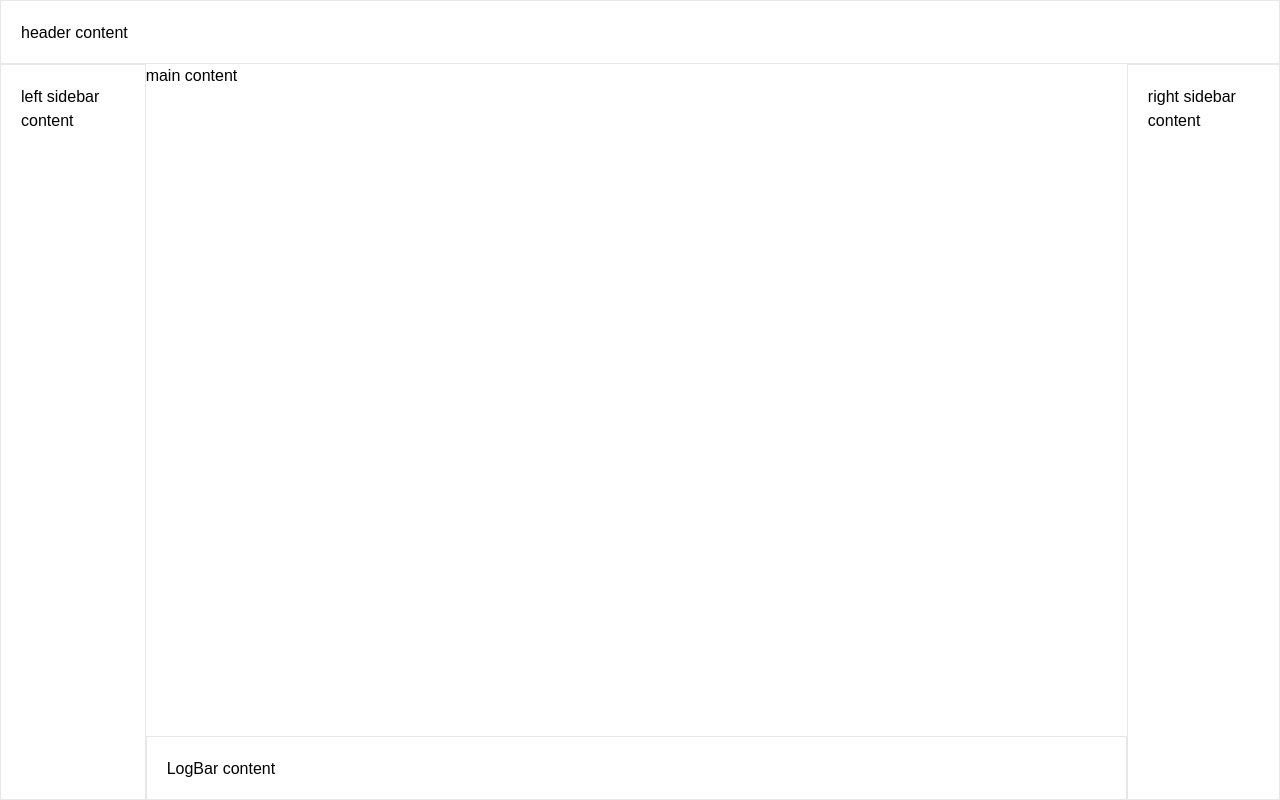
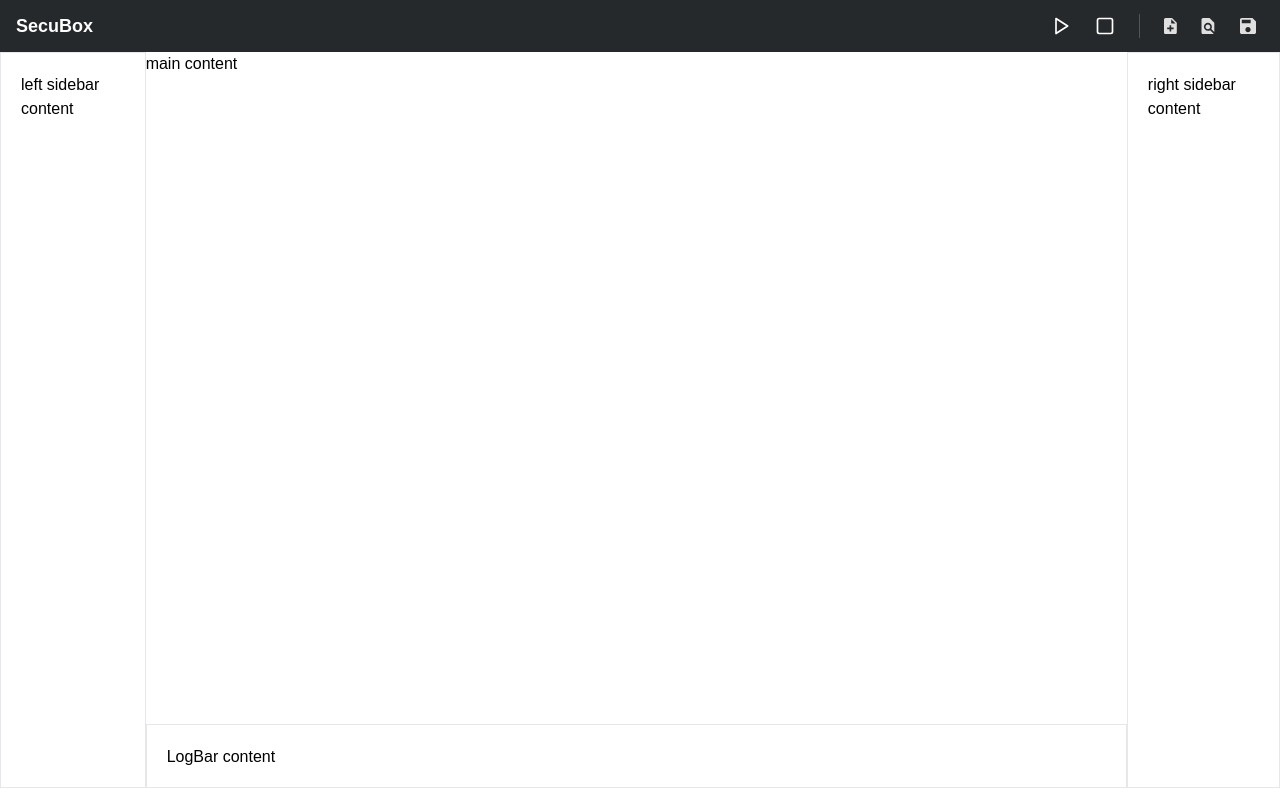
Before and after one commit to mjgwon24/secubox-front, a Next.js app: page / in a window 1280 px wide. Built offline with nearby package versions, Linux system fonts and the light colour scheme; a web font is replaced by a local one.

Commit message:
feat: 헤더 ui작업

```diff
--- a/app/components/header/Header.jsx
+++ b/app/components/header/Header.jsx
@@ -1,7 +1,39 @@
+"use client"
+import { Play, Pause, Square, Maximize2, Search, Download, FileSearch, FileSearchIcon } from "lucide-react"
+import { useState } from "react"
+import { FileAddIcon } from "../icons/FileAddIcon"
+import { SearchIcon } from "../icons/SearchIcon"
+import { FileSaveIcon } from "../icons/FileSaveIcon"
 export const Header = () => {
+    const [isPlaying, setIsPlaying] = useState(false)
+
     return (
-        <div className="border p-5 h-16">
-            header content
+        <div className="w-full bg-primary text-white">
+            <div className="flex items-center justify-between px-4 py-2">
+        <div className="text-lg font-semibold">SecuBox</div>
+        <div className="flex items-center gap-2">
+          <button
+            onClick={() => setIsPlaying(!isPlaying)}
+            className="p-2 hover:bg-gray-700 rounded transition-colors"
+            aria-label={isPlaying ? "Pause" : "Play"}
+          >
+            {isPlaying ? <Pause size={20} /> : <Play size={20} />}
+          </button>
+          <button className="p-2 hover:bg-gray-700 rounded transition-colors" aria-label="Stop">
+            <Square size={20} />
+          </button>
+          <div className="w-px h-6 bg-gray-600 mx-2" />
+          <button className="p-2 hover:bg-gray-700 rounded transition-colors" aria-label="Fullscreen">
+            <FileAddIcon/>
+          </button>
+          <button className="p-2 hover:bg-gray-700 rounded transition-colors" aria-label="Search">
+            <SearchIcon />
+          </button>
+          <button className="p-2 hover:bg-gray-700 rounded transition-colors" aria-label="Download">
+            <FileSaveIcon />
+          </button>
+        </div>
+      </div>
         </div>
     );
 }
--- /dev/null
+++ b/app/components/icons/FileAddIcon.jsx
@@ -0,0 +1,19 @@
+import React from "react"
+
+export function FileAddIcon({ width = 13, height = 16, fill = "#DFDFDF", className = "",onAdd }) {
+  return (
+    <svg
+      width={width}
+      height={height}
+      viewBox="0 0 13 16"
+      fill="none"
+      xmlns="http://www.w3.org/2000/svg"
+      className={className}
+    >
+      <path
+        d="M8 0H1.6C0.72 0 0.00800018 0.72 0.00800018 1.6L0 14.4C0 15.28 0.712 16 1.592 16H11.2C12.08 16 12.8 15.28 12.8 14.4V4.8L8 0ZM9.6 11.2H7.2V13.6H5.6V11.2H3.2V9.6H5.6V7.2H7.2V9.6H9.6V11.2ZM7.2 5.6V1.2L11.6 5.6H7.2Z"
+        fill={fill}
+      />
+    </svg>
+  )
+}
--- /dev/null
+++ b/app/components/icons/FileSaveIcon.jsx
@@ -0,0 +1,19 @@
+import React from "react"
+
+export function FileSaveIcon({ width = 16, height = 16, fill = "#DFDFDF", className = "",onSave }) {
+  return (
+    <svg
+      width={width}
+      height={height}
+      viewBox="0 0 16 16"
+      fill="none"
+      xmlns="http://www.w3.org/2000/svg"
+      className={className}
+    >
+      <path
+        d="M12.4444 0H1.77778C0.791111 0 0 0.8 0 1.77778V14.2222C0 15.2 0.791111 16 1.77778 16H14.2222C15.2 16 16 15.2 16 14.2222V3.55556L12.4444 0ZM8 14.2222C6.52444 14.2222 5.33333 13.0311 5.33333 11.5556C5.33333 10.08 6.52444 8.88889 8 8.88889C9.47556 8.88889 10.6667 10.08 10.6667 11.5556C10.6667 13.0311 9.47556 14.2222 8 14.2222ZM10.6667 5.33333H1.77778V1.77778H10.6667V5.33333Z"
+        fill={fill}
+      />
+    </svg>
+  )
+}
--- /dev/null
+++ b/app/components/icons/SearchIcon.jsx
@@ -0,0 +1,19 @@
+import React from "react"
+
+export function SearchIcon({ width = 15, height = 16, fill = "#DFDFDF", className = "" ,onSearch}) {
+  return (
+    <svg
+      width={width}
+      height={height}
+      viewBox="0 0 14 16"
+      fill="none"
+      xmlns="http://www.w3.org/2000/svg"
+      className={className}
+    >
+      <path
+        d="M12.8 14.072V4.8L8 0H1.6C0.72 0 0.00800018 0.72 0.00800018 1.6L0 14.4C0 15.28 0.712 16 1.592 16H11.2C11.56 16 11.88 15.88 12.152 15.68L8.608 12.136C7.968 12.552 7.216 12.8 6.4 12.8C4.192 12.8 2.4 11.008 2.4 8.8C2.4 6.592 4.192 4.8 6.4 4.8C8.608 4.8 10.4 6.592 10.4 8.8C10.4 9.616 10.152 10.368 9.736 11L12.8 14.072ZM4 8.8C4 10.128 5.072 11.2 6.4 11.2C7.728 11.2 8.8 10.128 8.8 8.8C8.8 7.472 7.728 6.4 6.4 6.4C5.072 6.4 4 7.472 4 8.8Z"
+        fill={fill}
+      />
+    </svg>
+  )
+}
--- a/tailwind.config.mjs
+++ b/tailwind.config.mjs
@@ -10,6 +10,7 @@ export default {
       colors: {
         background: "var(--background)",
         foreground: "var(--foreground)",
+        primary: "#26292B",
       },
     },
   },
```
Also changed, not shown: package.json (+6 -5 lines), 1 other file (tests, documents, lock files or other folders).
